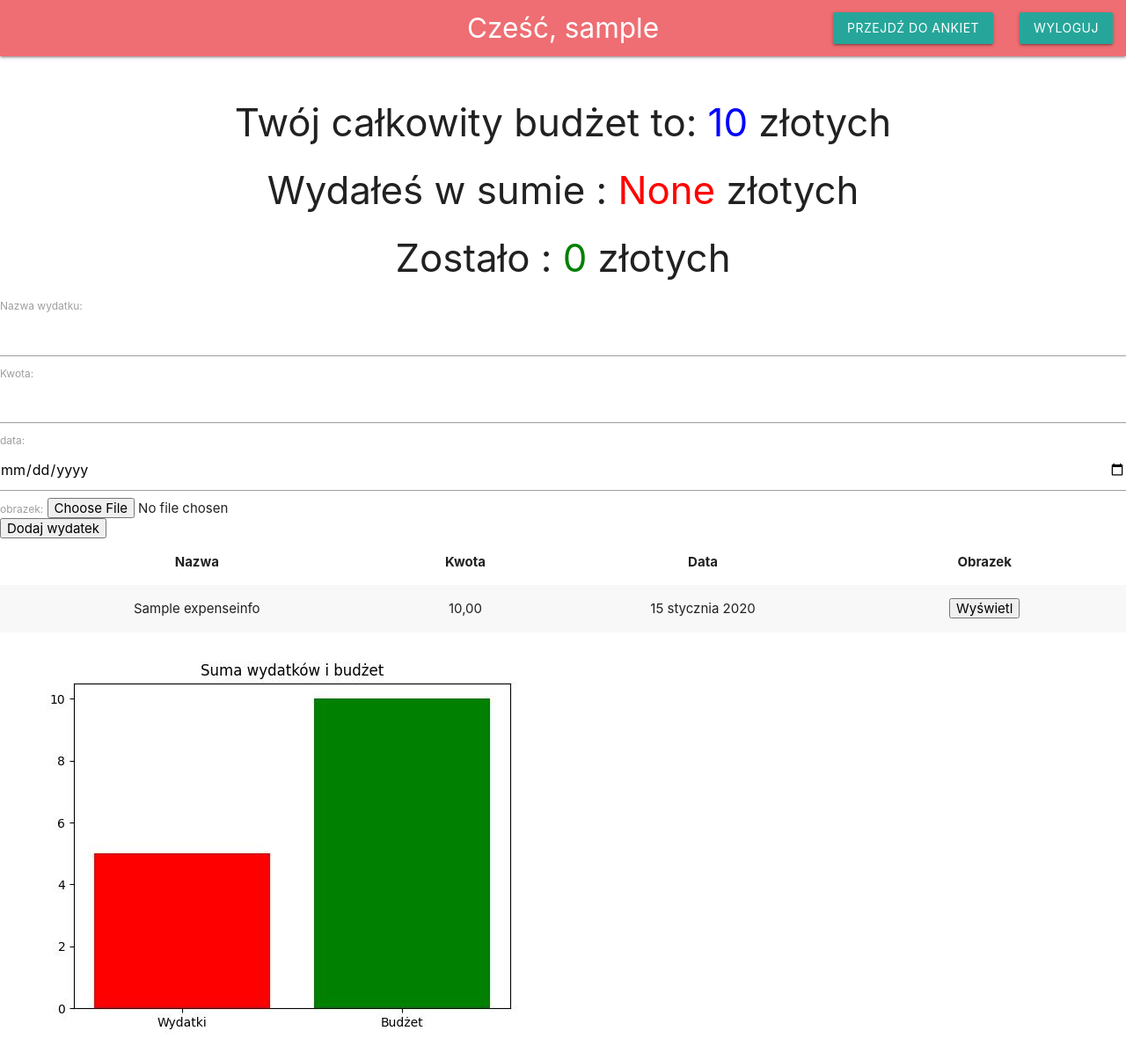
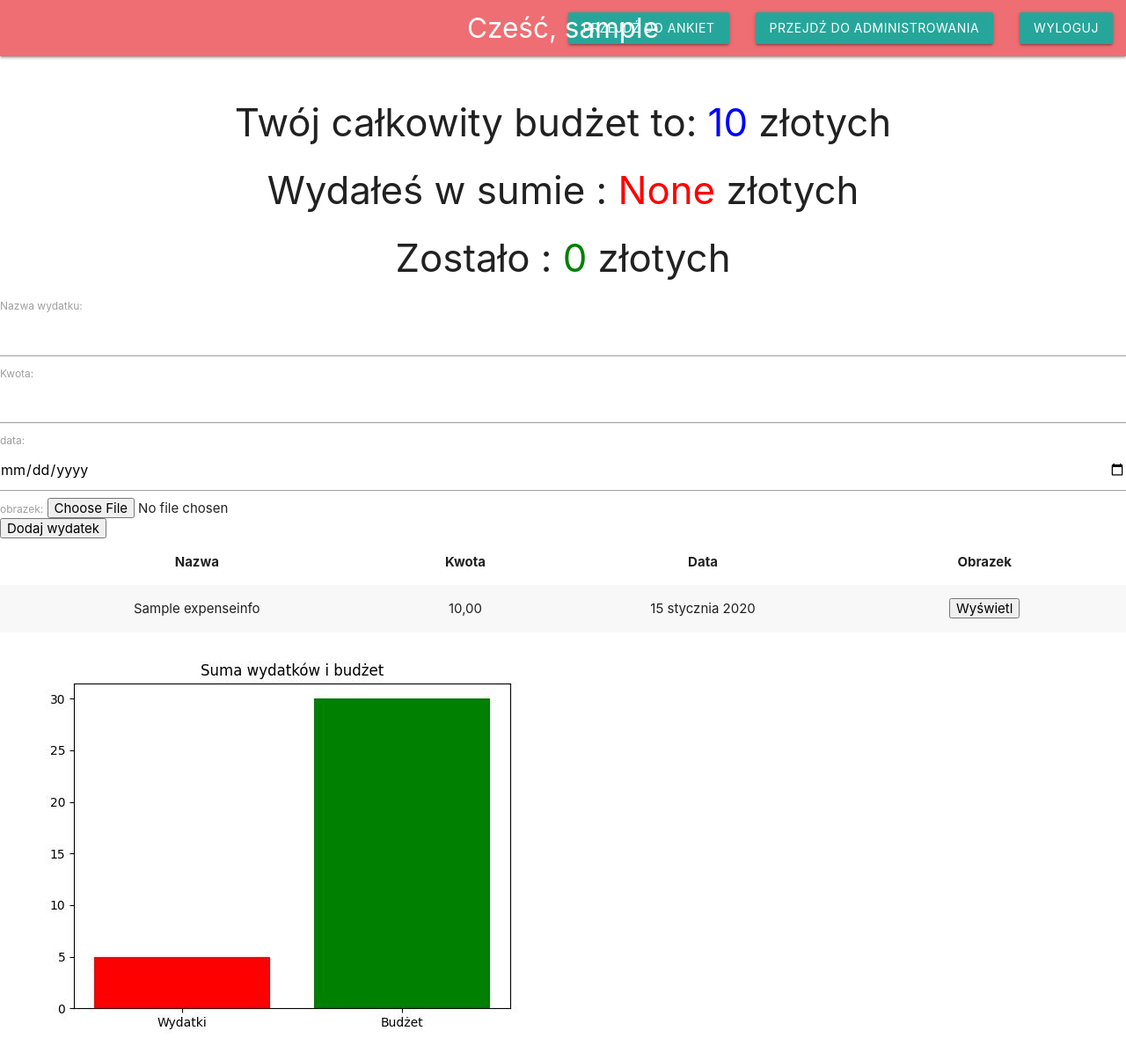
Before and after one commit to AdrianD5612/Przydatnik, a Django app: page /app in a window 1280 px wide. Shown: the whole page at 88% size. Run offline with Django 4.2, Linux system fonts and the light colour scheme; a user stored in the database is signed in; tables that the repository leaves empty hold one stand-in row (values such as "Sample post").

Commit message:
Przejście do administrowania

```diff
--- a/ankiety/templates/ankiety/index.html
+++ b/ankiety/templates/ankiety/index.html
@@ -18,6 +18,9 @@
         <a href='' class='brand-logo center'>Cześć, {{ user }}</a>
         <ul class="right">
             <li><a href='{% url "index" %}' class='btn'>Przejdź do wydatków</a></li>
+            {% if user.is_superuser %}
+                <li><a href="../admin" class='btn'>Przejdź do administrowania</a></li>
+            {% endif %}
             <li><a href='{% url "logout" %}' class='btn'>Wyloguj</a></li>
         </ul>
     </div>
--- a/wydatki/templates/wydatki/index.html
+++ b/wydatki/templates/wydatki/index.html
@@ -20,6 +20,9 @@
                 <a href='{% url "index" %}' class='brand-logo center'>Cześć, {{ user }}</a>
                 <ul class="right">
                     <li><a href="../ankiety" class='btn'>Przejdź do ankiet</a></li>
+                    {% if user.is_superuser %}
+                        <li><a href="../admin" class='btn'>Przejdź do administrowania</a></li>
+                    {% endif %}
                     <li><a href='{% url "logout" %}' class='btn'>Wyloguj</a></li>
                 </ul>
             </div>
--- a/wydatki/views.py
+++ b/wydatki/views.py
@@ -42,7 +42,7 @@ def add_item(request):
         expense_total = ExpenseInfo.objects.filter(user_expense=request.user).aggregate(expenses=Sum('cost',filter=Q(cost__lt=0)))
         fig,ax=plt.subplots()
         if expense_total['expenses']:
-            ax.bar(['Wydatki','Budżet'], [abs(expense_total['expenses']),budget_total['budget']],color=['red','green'])
+            ax.bar(['Wydatki','Budżet'], [math.ceil(abs(expense_total['expenses'])),math.ceil(budget_total['budget'])],color=['red','green'])
         else:
             ax.bar(['Wydatki','Budżet'], 0,0,color=['red','green'])
         ax.set_title('Suma wydatków i budżet')
```
Also changed, not shown: wydatki/static/wydatki/expense.jpg.
